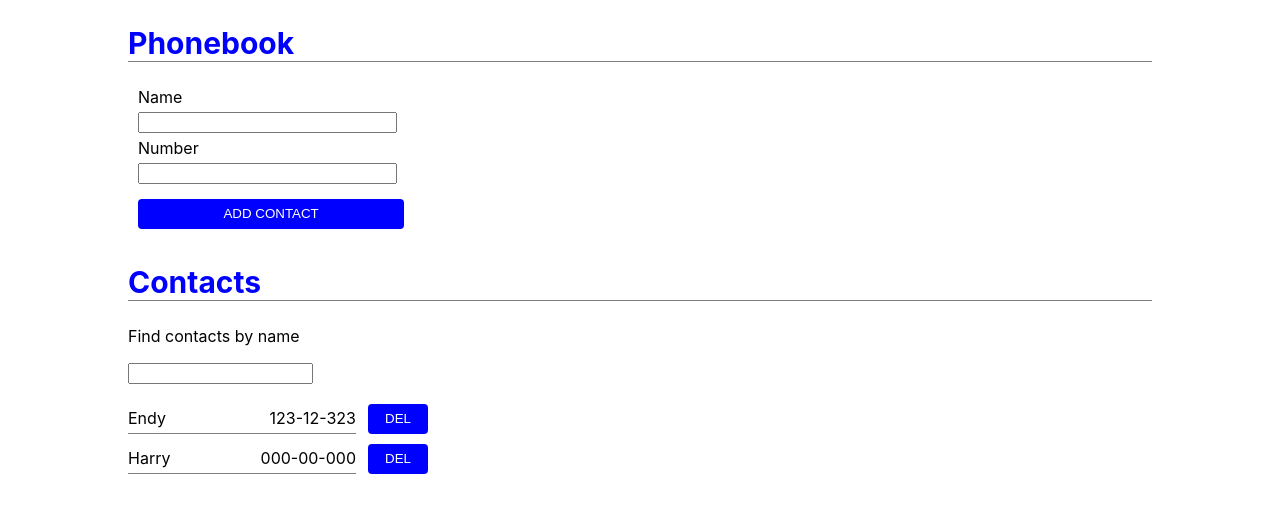
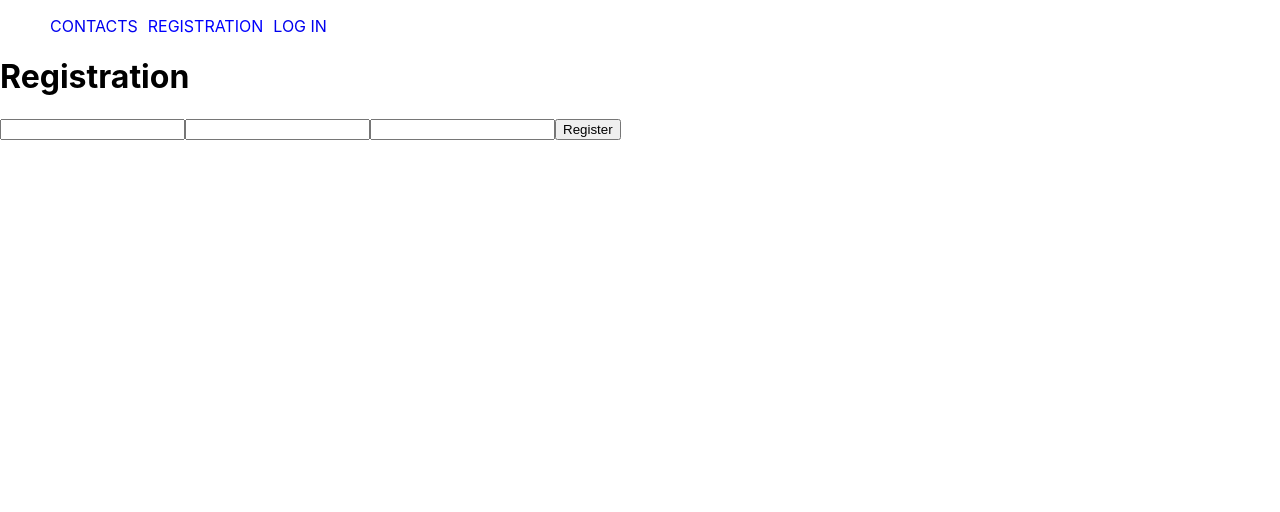
Before and after one commit to RZFalcore/goit-react-hw-08-phonebook, a React (Create React App) app: page /registration in a window 1280 px wide. Shown: the top 512 px of the page. Built offline with nearby package versions, Linux system fonts and the light colour scheme; data requests are answered from the project's data file.

Commit message:
added routing

```diff
--- a/src/Components/App/App.js
+++ b/src/Components/App/App.js
@@ -1,45 +1,20 @@
-import React, { Component } from "react";
-import PropTypes from "prop-types";
-import { connect } from "react-redux";
-import Contacts from "../Contacts/Contacts";
-import Filter from "../Filter/Filter";
-import Title from "../Title/Title";
-import AddForm from "../AddForm/AddForm";
-import { fetchContactsOperation } from "../../redux/contactsOperations";
-import styles from "../App/App.module.css";
+import React from "react";
+import { Route, Switch } from "react-router-dom";
+import Header from "../Header/Header";
+import ContactsPage from "../../Pages/ContactsPage/ContactsPage";
+import LoginPage from "../../Pages/LoginPage/LoginPage";
+import RegistationPage from "../../Pages/RegistrationPage/RegistationPage";
 
-class App extends Component {
-  static propTypes = {
-    fetchContacts: PropTypes.func.isRequired,
-  };
+const App = () => (
+  <>
+    <Header />
 
-  state = {
-    animate: false,
-  };
+    <Switch>
+      <Route exact path="/contacts" component={ContactsPage} />
+      <Route path="/registration" component={RegistationPage} />
+      <Route path="/login" component={LoginPage} />
+    </Switch>
+  </>
+);
 
-  componentDidMount() {
-    this.props.fetchContacts();
-    this.setState({ animate: true });
-  }
-
-  render() {
-    const { animate } = this.state;
-    return (
-      <div className={styles.container}>
-        <Title text="Phonebook">
-          <AddForm />
-        </Title>
-        <Title text="Contacts">
-          <Filter />
-          <Contacts animate={animate} />
-        </Title>
-      </div>
-    );
-  }
-}
-
-const mapDispatchToProps = {
-  fetchContacts: fetchContactsOperation,
-};
-
-export default connect(null, mapDispatchToProps)(App);
+export default App;
--- /dev/null
+++ b/src/Components/Header/Header.js
@@ -0,0 +1,31 @@
+import React from "react";
+import { NavLink } from "react-router-dom";
+import styles from "./Header.module.css";
+
+const Header = () => (
+  <ul>
+    <NavLink
+      to="/contacts"
+      className={styles.link}
+      activeClassName={styles.activeLink}
+    >
+      Contacts
+    </NavLink>
+    <NavLink
+      to="/registration"
+      className={styles.link}
+      activeClassName={styles.activeLink}
+    >
+      Registration
+    </NavLink>
+    <NavLink
+      to="/login"
+      className={styles.link}
+      activeClassName={styles.activeLink}
+    >
+      Log In
+    </NavLink>
+  </ul>
+);
+
+export default Header;
--- /dev/null
+++ b/src/Components/Header/Header.module.css
@@ -0,0 +1,14 @@
+.link {
+    text-transform: uppercase;
+    text-decoration: none;
+    margin-left: 10px;
+}
+
+.link:hover,
+:focus {
+    color: blueviolet;
+}
+
+.activeLink {
+    color: blue
+}
--- /dev/null
+++ b/src/Pages/ContactsPage/ContactsPage.js
@@ -0,0 +1,45 @@
+import React, { Component } from "react";
+import PropTypes from "prop-types";
+import { connect } from "react-redux";
+import Contacts from "../../Components/Contacts/Contacts";
+import Filter from "../../Components/Filter/Filter";
+import Title from "../../Components/Title/Title";
+import AddForm from "../../Components/AddForm/AddForm";
+import { fetchContactsOperation } from "../../redux/contactsOperations";
+import styles from "./ContactsPage.module.css";
+
+class HomePage extends Component {
+  static propTypes = {
+    fetchContacts: PropTypes.func.isRequired,
+  };
+
+  state = {
+    animate: false,
+  };
+
+  componentDidMount() {
+    this.props.fetchContacts();
+    this.setState({ animate: true });
+  }
+
+  render() {
+    const { animate } = this.state;
+    return (
+      <div className={styles.container}>
+        <Title text="Phonebook">
+          <AddForm />
+        </Title>
+        <Title text="Contacts">
+          <Filter />
+          <Contacts animate={animate} />
+        </Title>
+      </div>
+    );
+  }
+}
+
+const mapDispatchToProps = {
+  fetchContacts: fetchContactsOperation,
+};
+
+export default connect(null, mapDispatchToProps)(HomePage);
--- /dev/null
+++ b/src/Pages/LoginPage/LoginPage.js
@@ -0,0 +1,5 @@
+import React from "react";
+
+const LoginPage = () => <h1>Log In</h1>;
+
+export default LoginPage;
--- /dev/null
+++ b/src/Pages/RegistrationPage/RegistationPage.js
@@ -0,0 +1,50 @@
+import React, { Component } from "react";
+
+const initialState = { name: "", email: "", password: "" };
+
+class RegistationPage extends Component {
+  state = initialState;
+
+  handleInputChange = ({ target }) => {
+    const { value, name } = target;
+    this.setState({ [name]: value });
+  };
+
+  handleSubmit = (e) => {
+    e.preventDefault();
+    console.log(this.state);
+    this.setState(initialState);
+  };
+
+  render() {
+    const { name, email, password } = this.state;
+    return (
+      <>
+        <h1>Registration</h1>
+        <form onSubmit={this.handleSubmit}>
+          <input
+            type="text"
+            name="name"
+            value={name}
+            onChange={this.handleInputChange}
+          />
+          <input
+            type="email"
+            name="email"
+            value={email}
+            onChange={this.handleInputChange}
+          />
+          <input
+            type="password"
+            name="password"
+            value={password}
+            onChange={this.handleInputChange}
+          />
+          <button type="submit">Register</button>
+        </form>
+      </>
+    );
+  }
+}
+
+export default RegistationPage;
```
Also changed, not shown: src/Pages/ContactsPage/ContactsPage.module.css (renamed from src/Components/App/App.module.css), src/Pages/HomePage.js (deleted).
